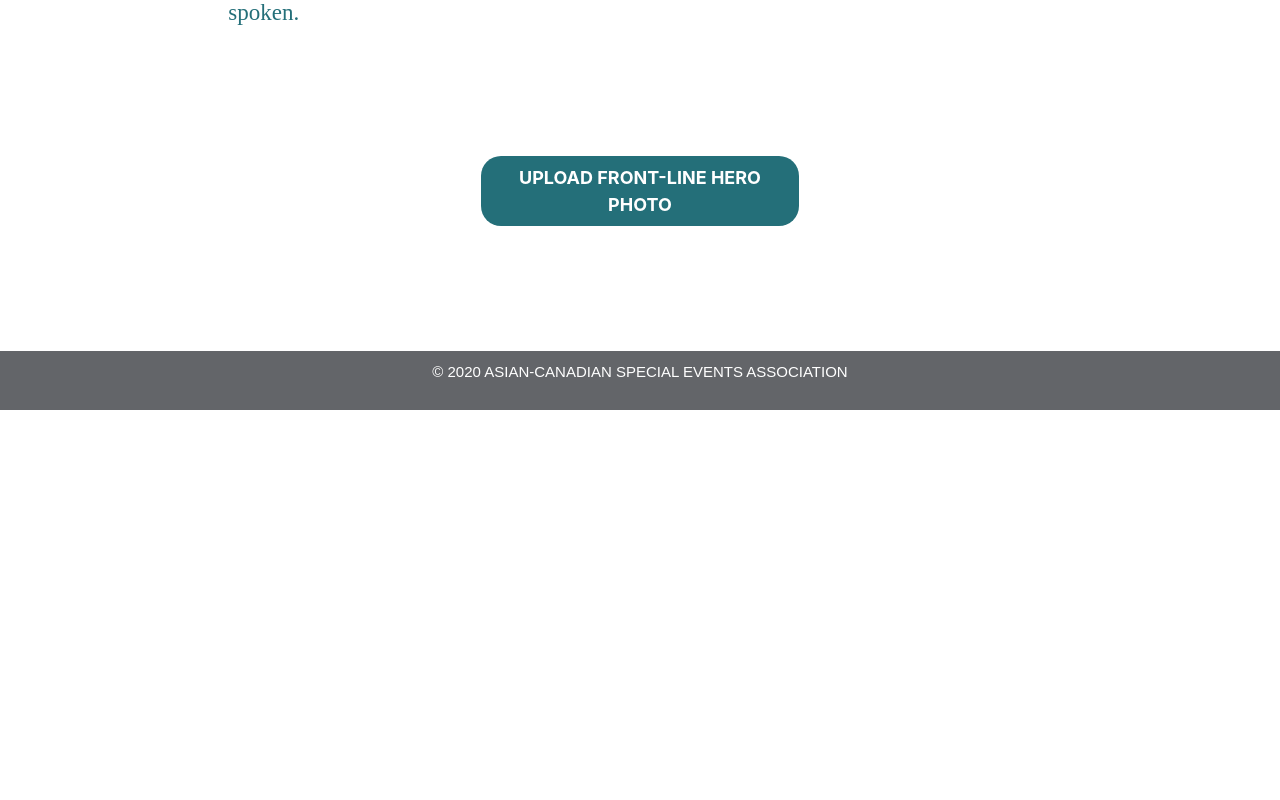
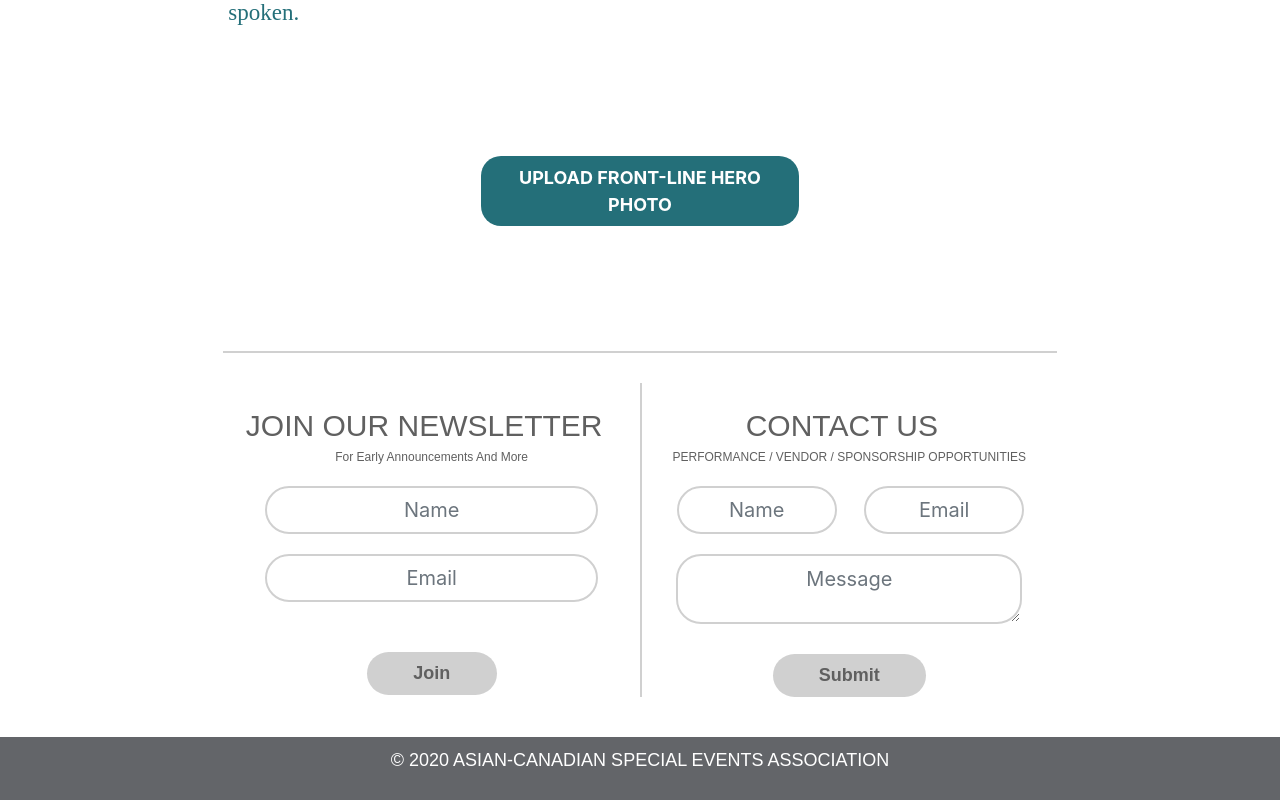
Before and after one commit to jasonwei0224/Vancouver-TWF-Virtual-Gallery, a React (Create React App) app: page /#/ in a window 1280 px wide. Shown: the part 2163-2963 px from the top of the page. Before the commit the page ends 2573 px from the top, so only its background shows below. Built offline with nearby package versions, Linux system fonts and the light colour scheme; a web font is replaced by a local one.

Commit message:
add footer forms

```diff
--- a/src/footer-temp.css
+++ b/src/footer-temp.css
@@ -1,3 +1,4 @@
+
 .footer{
   background-color:#636569;
   height: 10%;
@@ -6,7 +7,6 @@
   color:#FFFFFF;
   position: relative;
   bottom: 0;
-  width: 100%;
   font-size: 15px;
   font-family: "sofia-pro", Sans-serif !important;
 }
@@ -15,3 +15,279 @@ color: #FFFFFF;
 font-weight:normal;
 font-family: "sofia-pro", Sans-serif !important;
 }
+
+.footer_form_container{
+  margin-bottom: 40px;
+  border-top: 2px solid grey;
+}
+
+.footer_submit_btn:hover ,.footer_subscribe_btn:hover{
+  background-color: #0C3866;
+  color:white;
+}
+
+@media screen and (max-width: 767px) {
+}
+
+
+@media screen and (min-width: 768px) {
+  .footer{
+    font-size: 18px;
+  }
+  #newsletter_name, #newsletter_email, #contact_name, #contact_email, #contact_message{
+    font-size: 40px;
+    border-radius: 25px;
+    text-align: center;
+    color: black;
+    border-color: #D0D0D0;
+    border-style: solid;
+    border-width: 2px;
+    outline:none;
+  }
+  #newsletter_name{
+    margin-bottom: 20px;
+    border-color: #D0D0D0;
+    border-style: solid;
+    border-width: 2px;
+    width:100%;
+    margin:auto;
+  }
+  #newsletter_email, #contact_message{
+    margin-bottom: 20px;
+  }
+  #contact_name, #contact_email{
+    margin-bottom: 20px;
+    width:100%;
+    border-color: #D0D0D0;
+    border-style: solid;
+    border-width: 2px;
+  }
+  #contact_name{
+    margin-left: 0px;
+    border: 2px;
+    border-color: #D0D0D0;
+    border-style: solid;
+    border-width: 2px;
+  }
+  #newsletter_email{
+    border-color: #D0D0D0;
+    border-style: solid;
+    border-width: 2px;
+    width:100%;
+    margin:auto;
+    margin-top: 40px;
+    margin-bottom: 40px;
+  }
+  #contact_message{
+    width:100%;
+    margin-left: 20px;
+    margin: auto;
+    height: 70%;
+    margin-bottom: 20px;
+    border: 2px;
+    border-color: #D0D0D0;
+    border-style: solid;
+  }
+  .footer_form_container{
+    border-top: none;
+    margin-left: 0% !important;
+    margin-right: 0% !important;
+  }
+
+  .footer_newsletter_container{
+    margin-top:30px;
+  }
+  .footer_contact_container{
+    /* border-left: 2px;
+    border-left-color:  #D0D0D0;
+    border-left-style: solid; */
+    margin-top:30px;
+
+  }
+  .footer_button_row{
+    text-align: center;
+  }
+  .footer_submit_btn, .footer_subscribe_btn{
+    background-color:#D0D0D0;
+    color:#606060;
+    border-radius: 35px;
+    padding-top:2%;
+    padding-bottom:2%;
+    padding-left: 12%;
+    padding-right: 12%;
+    font-family: "sofia-pro", Sans-serif;
+    font-weight: bold;
+    border: none;
+    font-size:30px;
+  }
+  .footer_subscribe_btn{
+    margin-top: 10px;
+  }
+
+  .footer_title{
+    font-size: 40px;
+    font-family: "sofia-pro", sans-serif;
+    text-align: center;
+    padding-top: 20px;
+    padding-left: 0px !important;
+    border-top: 2px solid;
+    color:#606060;
+  }
+  .footer_subtitle{
+    font-size: 25px;
+    font-family: "sofia-pro", sans-serif;
+    text-align: center;
+    padding-bottom: 20px;
+    color:#606060;
+  }
+  ::-webkit-input-placeholder {
+    text-align: center;
+    vertical-align: middle;
+  }
+  ::-moz-placeholder {
+    text-align: center;
+  }
+  ::-moz-placeholder {
+    text-align: center;
+  }
+  :-ms-input-placeholder {
+    text-align: center;
+  }
+}
+
+
+@media screen and (min-width: 992px) {
+
+}
+
+
+@media screen and (min-width: 1200px) {
+  #newsletter_name, #newsletter_email, #contact_name, #contact_email, #contact_message{
+    font-size: 20px;
+    border-radius: 25px;
+    text-align: center;
+    color: black;
+    border-color: #D0D0D0;
+    border-style: solid;
+    border-width: 2px;
+    outline:none;
+  }
+  #newsletter_name{
+    margin-bottom: 20px;
+    border-color: #D0D0D0;
+    border-style: solid;
+    border-width: 2px;
+    width:80%;
+    margin:auto;
+  }
+  #newsletter_email, #contact_message{
+    margin-bottom: 20px;
+  }
+  #contact_name, #contact_email{
+    margin-bottom: 20px;
+    width:90%;
+    border-color: #D0D0D0;
+    border-style: solid;
+    border-width: 2px;
+  }
+  #contact_name{
+    margin-left: 20px;
+    border: 2px;
+    border-color: #D0D0D0;
+    border-style: solid;
+    border-width: 2px;
+  }
+  #newsletter_email{
+    border-color: #D0D0D0;
+    border-style: solid;
+    border-width: 2px;
+    width:80%;
+    margin:auto;
+    margin-top: 20px;
+    margin-bottom: 40px;
+  }
+  #contact_message{
+    width:90%;
+    margin-left: 20px;
+    margin: auto;
+    height: 70%;
+    margin-bottom: 20px;
+    border: 2px;
+    border-color: #D0D0D0;
+    border-style: solid;
+  }
+  .footer_form_border{
+    border-top:2px solid #D0D0D0;
+  }
+  .footer_form_container{
+    /* width: 100%; */
+    /* width:80%;
+    margin:auto; */
+    /* margin-left: 15% !important;
+    margin-right: 15% !important; */
+    /* border-top: 2px solid; */
+  }
+
+  .footer_newsletter_container{
+    /* border-right: 2px;
+    border-right-color:  #D0D0D0;
+    border-right-style: solid; */
+    margin-top:30px;
+  }
+  .footer_contact_container{
+    border-left: 2px;
+    border-left-color:  #D0D0D0;
+    border-left-style: solid;
+    margin-top:30px;
+
+  }
+  .footer_button_row{
+    text-align: center;
+  }
+  .footer_submit_btn, .footer_subscribe_btn{
+    background-color:#D0D0D0;
+    color:#606060;
+    border-radius: 25px;
+    padding-top:2%;
+    padding-bottom:2%;
+    padding-left: 12%;
+    padding-right: 12%;
+    font-family: "sofia-pro", Sans-serif;
+    font-weight: bold;
+    border: none;
+    font-size:18px;
+  }
+  .footer_subscribe_btn{
+    margin-top: 10px;
+  }
+
+  .footer_title{
+    font-size: 30px;
+    font-family: "sofia-pro", sans-serif;
+    text-align: center;
+    padding-top: 20px;
+    padding-left: 0px !important;
+    border-top: 0px;
+    color:#606060;
+  }
+  .footer_subtitle{
+    font-size: 12px;
+    font-family: "sofia-pro", sans-serif;
+    text-align: center;
+    padding-bottom: 20px;
+    color:#606060;
+  }
+  ::-webkit-input-placeholder {
+    text-align: center;
+    vertical-align: middle;
+  }
+  ::-moz-placeholder {
+    text-align: center;
+  }
+  ::-moz-placeholder {
+    text-align: center;
+  }
+  :-ms-input-placeholder {
+    text-align: center;
+  }
+}
--- a/src/footer-temp.js
+++ b/src/footer-temp.js
@@ -1,13 +1,74 @@
 import React from 'react';
 import './footer-temp.css';
+import { Container, Button, Row, Col, Form } from 'react-bootstrap';
 
 const FooterPage = (props) => {
+  async function submitForm(e){
+    e.preventDefault();
+    console.log("submit");
+    var formData = new FormData();
+    formData.append('contact_name', document.getElementById('contact_name').value)
+    formData.append('cotact_email', document.getElementById('contact_email').value)
+    formData.append('message', document.getElementById('contact_message').value)
+    console.log(formData);
+    const response = await fetch('footer_mail.php', {
+        method: 'POST',
+        body: formData,
+      })
+    .then(data => data.text())
+    .then(data=>{
+      if(data ==="success"){
+        alert("Submission Successful!");
+        document.getElementById('contact_message').value='';
+      }else if(data==="failed"){
+        alert("Please try again");
+      }
+    })
+  }
+
+  async function subscribe(e){
+    e.preventDefault();
+    var formData = new FormData();
+    formData.append('EMAIL',document.getElementById('newsletter_email').value);
+    formData.append('NAME',document.getElementById('newsletter_name').value);
+    const response = await fetch('subscribe_mail.php',{
+      method: 'POST',
+      body: formData,
+    })
+    alert("Thanks for Subscribing");
+    document.getElementById('newsletter_email').value='';
+    document.getElementById('newsletter_name').value='';
+  }
     return (
-        <div className="footer">
-            <p className="footer_content">{props.content}
+      <Container fluid>
+        <Row className="footer_form_container">
+          <Col xl={{span:8, offset:2}} className="footer_form_border"></Col>
+          <Col  className ="footer_newsletter_container"xl={{span:4, offset:2}} lg={{span:10, offset:1}} md={{span:10, offset:1}}  xs={{span:10, offset:1}}>
+            <Row><Col className="footer_title">JOIN OUR NEWSLETTER</Col></Row>
+            <Row><Col className="footer_subtitle">For Early Announcements And More</Col></Row>
+            <Row><Form.Control id='newsletter_name' type="text" placeholder="Name" required size="lg"></Form.Control></Row>
+            <Row><Form.Control id='newsletter_email' type="email" placeholder="Email" required size="lg"></Form.Control></Row>
+            <Row><Col className="footer_button_row"><Button  bsPrefix="footer_submit_btn" className="footer_subscribe_btn">Join</Button></Col></Row>
+          </Col>
 
-            </p>
-        </div>
+          <Col className="footer_contact_container" xl={{span:4, offset:0}} lg={{span:10, offset:1}} md={{span:10, offset:1}}  xs={{span:10, offset:1}}>
+            <Row><Col className="footer_title">CONTACT US</Col></Row>
+            <Row><Col className="footer_subtitle">PERFORMANCE / VENDOR / SPONSORSHIP OPPORTUNITIES</Col></Row>
+            <Row><Col><Form.Control id="contact_name" type="text" placeholder="Name"required size="lg"></Form.Control></Col>
+                  <Col><Form.Control id="contact_email" type="email" placeholder="Email"required size="lg"></Form.Control></Col>
+            </Row>
+            <Row><Col className="footer_textarea_container">
+            <Form.Control id="contact_message" type="text"  as="textArea" placeholder="Message" required size="lg"></Form.Control>
+          </Col></Row>
+            <Row><Col className="footer_button_row"><Button bsPrefix="footer_submit_btn" className="footer_submit_btn">Submit</Button></Col></Row>
+        </Col>
+        </Row>
+        <Row className="footer" >
+          <Col xl={{span:12, offset:0}} style={{textAlign:"center"}}>
+            <p className="footer_content">{props.content}</p>
+          </Col>
+        </Row>
+      </Container>
     )
 }
 
```
